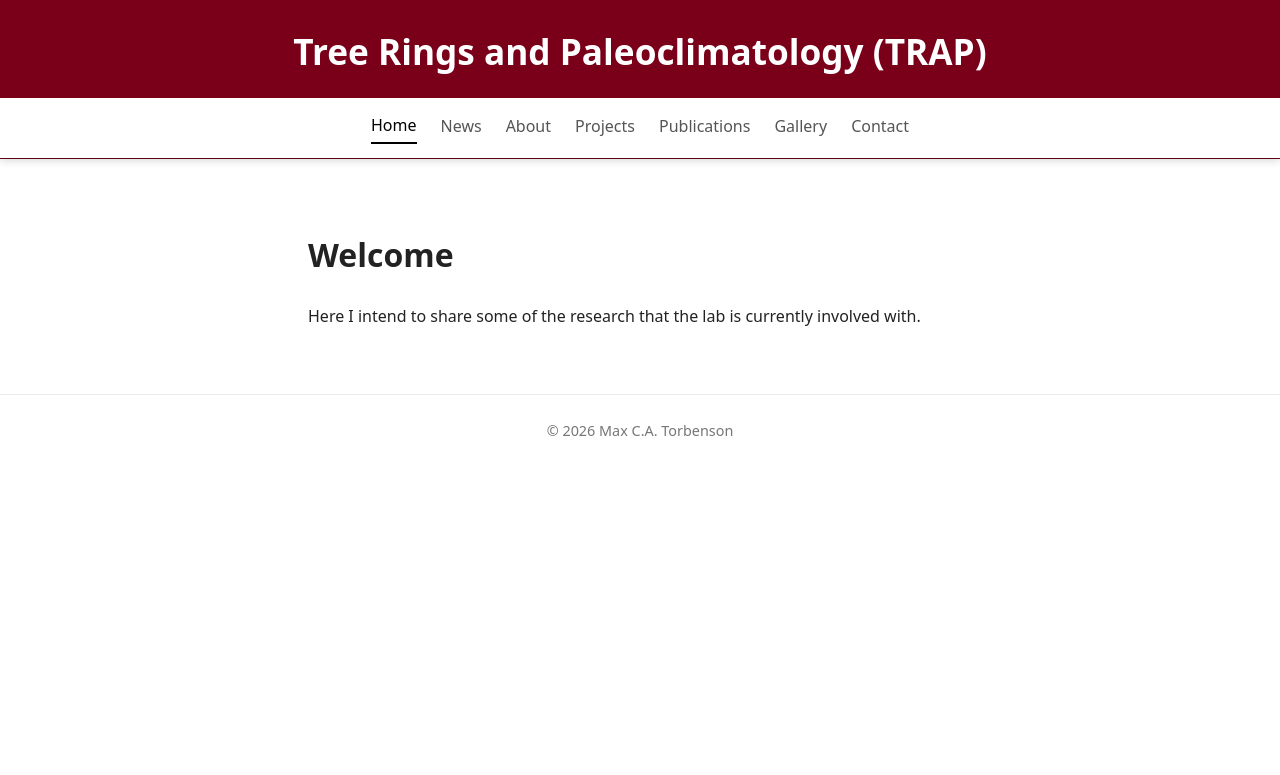
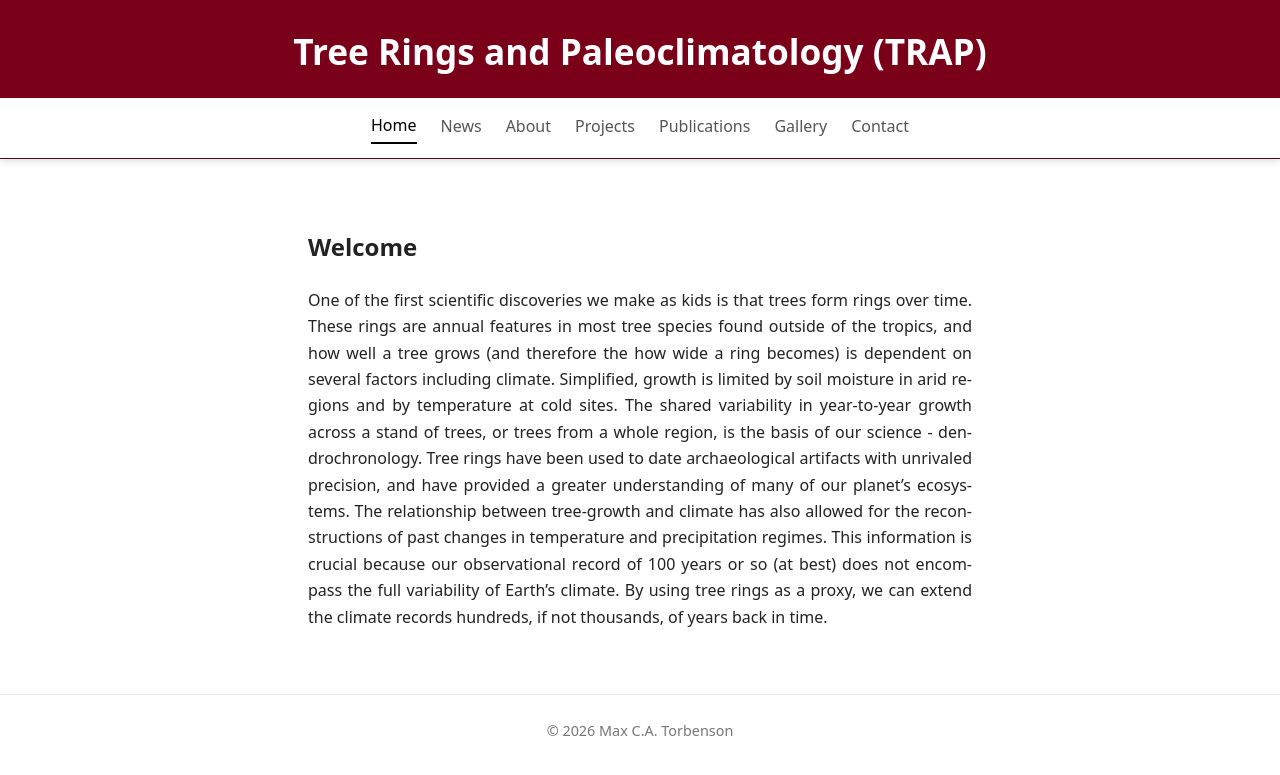
Before and after one commit to mcatorbenson/mcatorbenson.github.io, a Jekyll site: the page built from index.md, in a window 1280 px wide. Shown: the top 775 px of the page. Built offline with Jekyll 4.4.1, drawn with Linux system fonts in a browser that asks for light colours.

Commit message:
Update index.md

```diff
--- a/index.md
+++ b/index.md
@@ -2,7 +2,5 @@
 layout: default
 title: Home
 ---
-  <h1>Welcome</h1>
-  <p>
-    Here I intend to share some of the research that the lab is currently involved with.
-  </p>
+## Welcome
+One of the first scientific discoveries we make as kids is that trees form rings over time. These rings are annual features in most tree species found outside of the tropics, and how well a tree grows (and therefore the how wide a ring becomes) is dependent on several factors including climate. Simplified, growth is limited by soil moisture in arid regions and by temperature at cold sites. The shared variability in year-to-year growth across a stand of trees, or trees from a whole region, is the basis of our science - dendrochronology. Tree rings have been used to date archaeological artifacts with unrivaled precision, and have provided a greater understanding of many of our planet's ecosystems. The relationship between tree-growth and climate has also allowed for the reconstructions of past changes in temperature and precipitation regimes. This information is crucial because our observational record of 100 years or so (at best) does not encompass the full variability of Earth's climate. By using tree rings as a proxy, we can extend the climate records hundreds, if not thousands, of years back in time.
```
